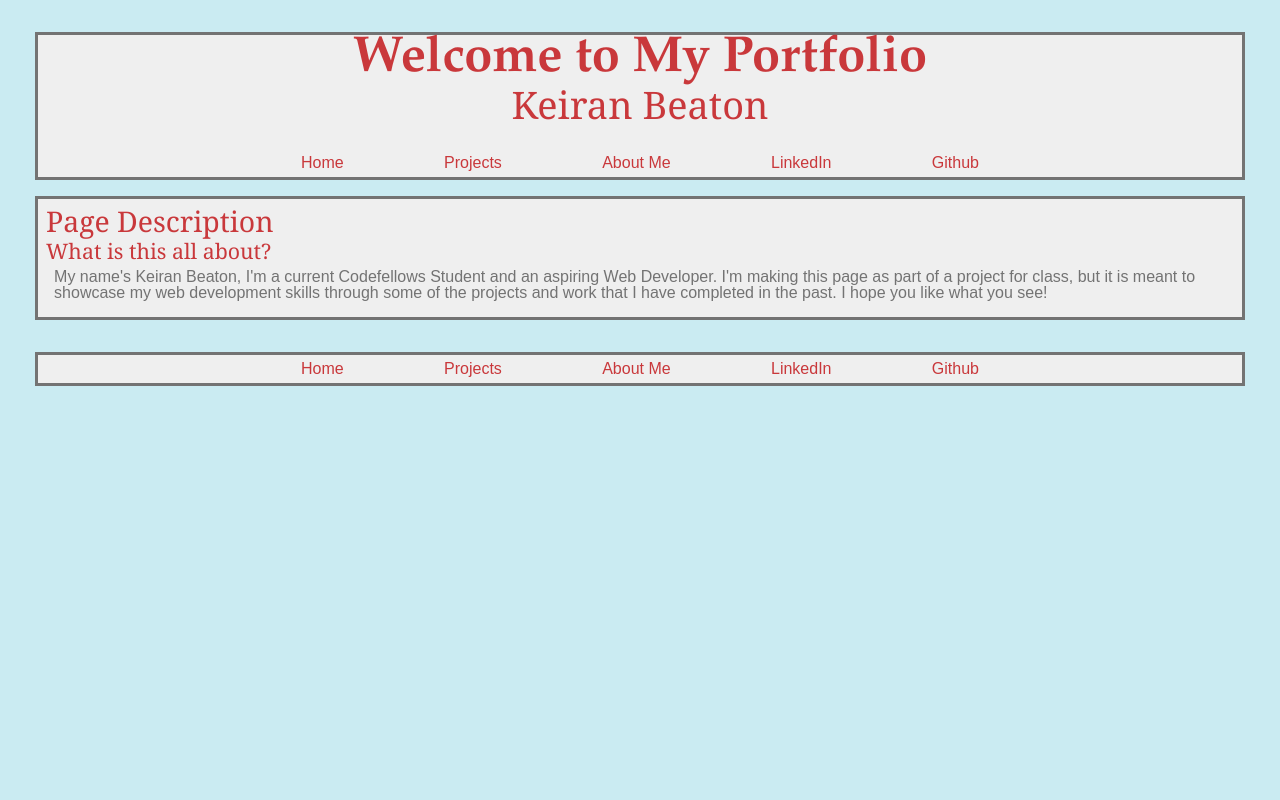
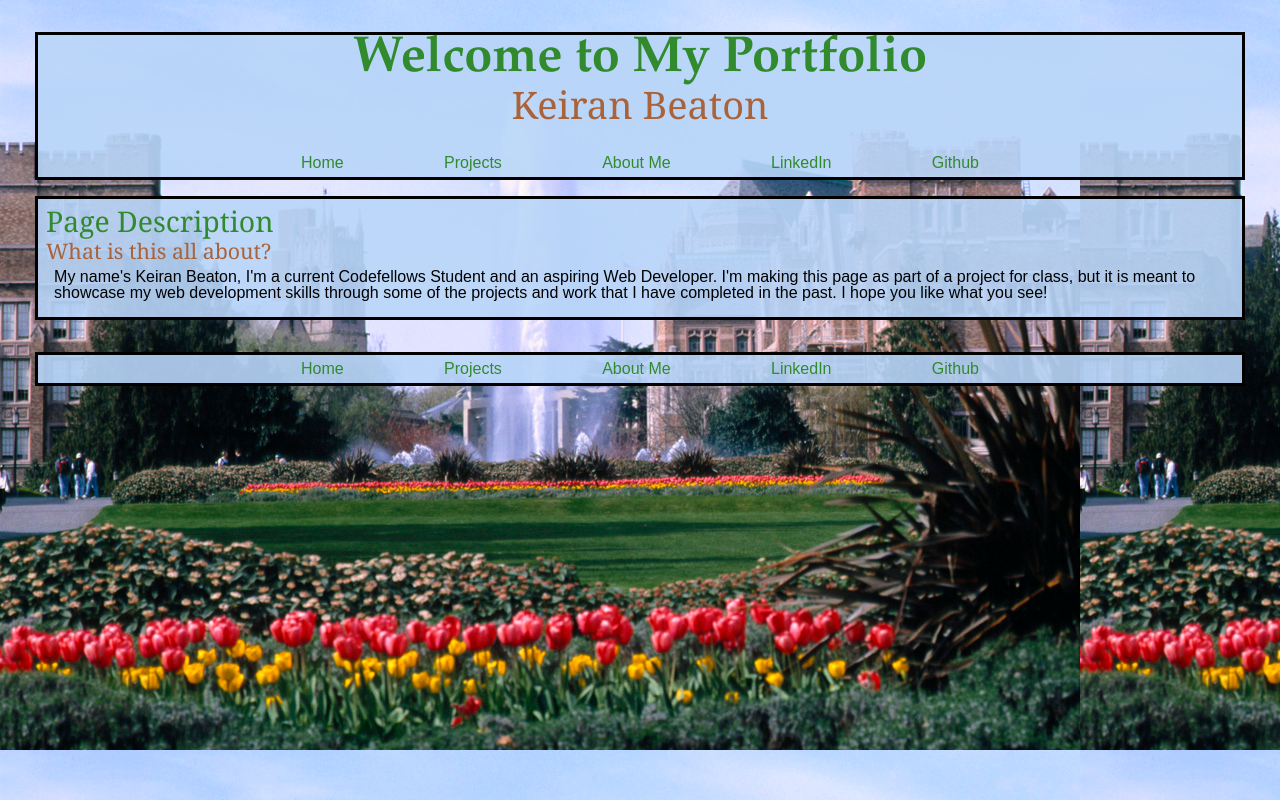
Before and after one commit to Keiranbeaton/portfolio, a plain HTML site: page index.html in a window 1280 px wide. Drawn offline with nearby package versions, Linux system fonts and the light colour scheme.

Commit message:
updating code, no real additions

```diff
--- a/index.html
+++ b/index.html
@@ -70,7 +70,7 @@
 
       <section id="about-me" class="content-section">
         <div class="section-header">
-          <h4>About Me</h4>
+          <h3>About Me</h3>
           </div>
         <article>
           <header class="article-header">
@@ -79,8 +79,8 @@
           <section class="photo-container">
             <img src="images/keiran-fourth-of-july.jpg">
           </section>
-          <section class="article-body">
-            <p>I graduated the University of Washington in August of 2015 with a Bachelor's degree in Political Science. I spent a short time in sales, but I realized I really didn't like sales and it wasn't something I wanted to be doing for a career. I'm an avid sports fan, and can't wait for my Dawgs to be National Champions in college football this upcoming season.</p>
+          <section class="article-body about-me-text-section">
+            <p class="about-me-text-content">I graduated the University of Washington in August of 2015 with a Bachelor's degree in Political Science. I spent a short time in sales, but I realized I really didn't like sales and it wasn't something I wanted to be doing for a career. I'm an avid sports fan, and can't wait for my Dawgs to be National Champions in college football this upcoming season.</p>
           </section>
         </article>
       </section>
--- a/scripts/project.js
+++ b/scripts/project.js
@@ -69,13 +69,7 @@
         category: category,
         totalNumber: Project.all.filter(function(a) {
           return a.category === category;
-        })
-        .map(function(a) {
-          return 1;
-        })
-        .reduce(function(a, b) {
-          return a + b;
-        })
+        }).length
       };
     });
   };
--- a/scripts/projectView.js
+++ b/scripts/projectView.js
@@ -1,10 +1,20 @@
 (function(module) {
   var projectView = {};
+
+  projectView.setTeasers = function() {
+    $('.read-more').show();
+    $('.article-body *:nth-of-type(n+2)').hide();
+    $('article').on('click', 'a', function(e){
+      e.preventDefault();
+      $($(this).parent().children('.article-body')).children().show();
+      $(this).hide();
+    });
+  };
 
   projectView.handleNavBar = function() {
     $('.nav-bar').on('click', '.nav-tab', function(){
       $('.content-section').hide();
-      $('section[id = "' + $(this).attr('data-content') + '"]').fadeIn();
+      $('section[id = "' + $(this).attr('data-content') + '"]').show();
       projectView.setTeasers();
     });
     $('.nav-bar .nav-tab:first').click();
@@ -14,21 +24,11 @@
     $('#category-filter').on('change', function() {
       if($(this).val()) {
         $('.project').hide();
-        $('.project[data-category="' + $(this).val() + '"]').fadeIn();
+        $('.project[data-category="' + $(this).val() + '"]').show();
       } else {
-        $('.project').fadeIn();
+        $('.project').show();
       }
       projectView.setTeasers();
-    });
-  };
-
-  projectView.setTeasers = function() {
-    $('.read-more').show();
-    $('.article-body *:nth-of-type(n+2)').hide();
-    $('article').on('click', 'a', function(e){
-      e.preventDefault();
-      $($(this).parent().children('.article-body')).children().show();
-      $(this).hide();
     });
   };
 
--- a/styles/base.css
+++ b/styles/base.css
@@ -1,9 +1,7 @@
-/*1% = 11.75px
-1 rem = 16px*/
-
 body {
-  background-color: #CAEBF2;
-  color: #c9383b;
+  background-image: url("../images/uw-fountain.jpg");
+  background-attachment: fixed;
+  color: #328A2E;
   font-size: 1rem;
   padding: 2rem 2.72% 2rem 2.72%;
 }
@@ -17,6 +15,7 @@ h1 {
 h2 {
   font-size: 2.369rem;
   font-family: georgia;
+  color: #AA6239;
 }
 
 h3 {
@@ -29,25 +28,29 @@ h4 {
   font-family: georgia;
   margin-top: 0.25rem;
   margin-bottom: 0.125rem;
+  color: #AA6239;
 }
 
 p {
-  color: #737373;
+  color: black;
   font-family: arial;
   font-weight: lighter;
   margin: 0.5rem 0.68% 0.5rem 0.68%;
 }
 
 a {
-  color: #c9383b;
+  color: #328A2E;
   text-decoration: none;
   font-family: arial;
   font-weight: lighter;
 }
 
 select {
-  background-color: #CAEBF2;
-  color: #c9383b;
+  background-color: black;
+  border-style: solid;
+  border-width: thin;
+  border-color: black;
+  color: #B9D5F9;
   font-family: arial;
   font-weight: lighter;
   margin-top: 0.5rem;
@@ -57,6 +60,9 @@ select {
 img {
   max-width: 100%;
   max-height: 100%;
+  border-style: solid;
+  border-width: medium;
+  border-color: black;
 }
 
 li {
--- a/styles/layout.css
+++ b/styles/layout.css
@@ -2,14 +2,12 @@
   margin-bottom: 2rem;
 }
 
-.site-footer {
-  display: none;
-  text-align: center;
-  margin-top: 2rem;
+.site-header{
   border-style: solid;
   border-width: medium;
-  border-color: #737373;
-  background-color: #EFEFEF;
+  border-color: black;
+  background-color: rgba(185, 213, 249, 0.9);
+  text-align: center;
 }
 
 .icon-menu {
@@ -22,29 +20,40 @@
 .content-section {
   margin-top: 1rem;
   padding: 0.5rem 0.68% 0.5rem 0.68%;
+  border-style: solid;
+  border-width: medium;;
+  border-color: black;
+  background-color: rgba(185, 213, 249, 0.9);
 }
 
 .article-body {
   margin-top: 0.5rem;
 }
 
-.content-section {
-  border-style: solid;
-  border-width: medium;;
-  border-color: #737373;
-  background-color: #EFEFEF;
+.about-me-text-section {
+  display: inline-block;
+  width: 60%;
+  height: 100%;
 }
 
-.site-header{
-  border-style: solid;
-  border-width: medium;
-  border-color: #737373;
-  background-color: #EFEFEF;
-  text-align: center;
+.about-me-text-content {
+  padding-bottom: 1rem;
 }
 
 .photo-container {
+  display: inline-block;
   height: 16rem;
+  width: 30%;
   text-align: center;
   margin-top: 1rem;
 }
+
+.site-footer {
+  display: none;
+  text-align: center;
+  margin-top: 2rem;
+  border-style: solid;
+  border-width: medium;
+  border-color: black;
+  background-color: rgba(185, 213, 249, 0.9);
+}
```
Also changed, not shown: scripts/projectsData.js (deleted, +0 -20 lines), images/uw-fountain.jpg (added).
